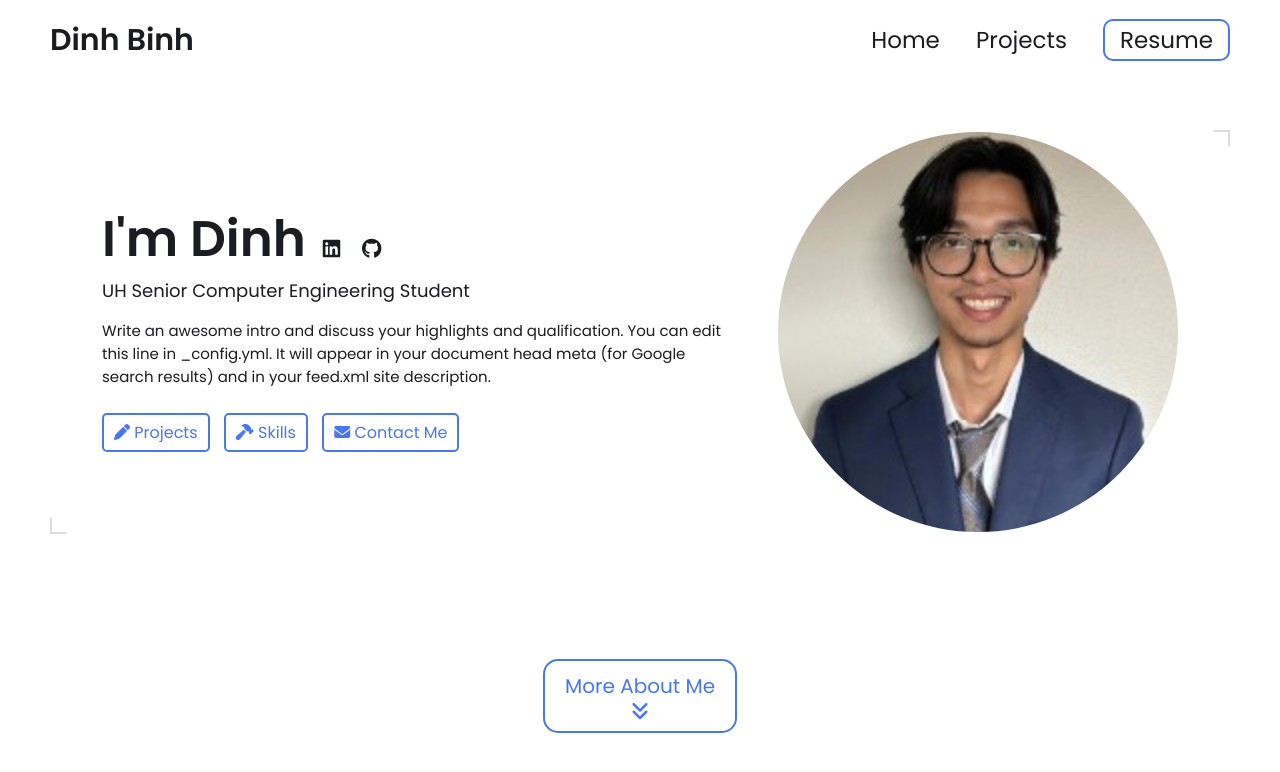
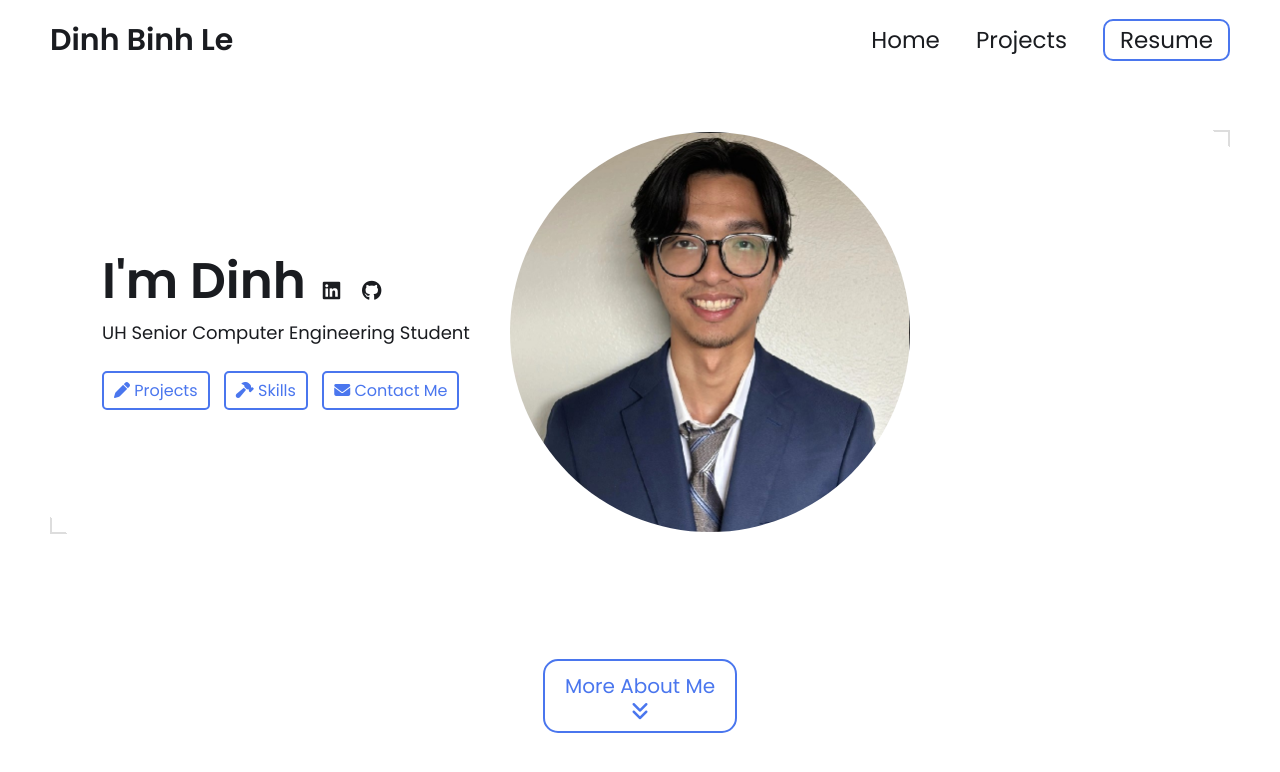
Before and after one commit to bindle03/bindle03.github.io, a Jekyll site: the page built from index.html, in a window 1280 px wide and 900 px high. Shown: the top 772 px of the window. Built offline with Jekyll 4.4.1, drawn with Linux system fonts in a browser that asks for light colours.

Commit message:
change photo

```diff
--- a/_config.yml
+++ b/_config.yml
@@ -7,17 +7,15 @@
 
 # Main Page Setup
 
-title: John Doe's Portfolio # This is what shows up in the tab of the browser
+title: Dinh Binh Le's Portfolio # This is what shows up in the tab of the browser
 
 
 
 # Hero Section
-name: Dinh Binh
+name: Dinh Binh Le
 headline: UH Senior Computer Engineering Student
 description: >- # dont remove this line. this will ignore all new lines until the next section
-  Write an awesome intro and discuss your highlights and qualification. You can edit this
-  line in _config.yml. It will appear in your document head meta (for
-  Google search results) and in your feed.xml site description.
+
 
 # Place your profile image in /assets/images/profile-image/folder and edit the file name
 profile_image: ./assets/images/profile-image/avatar.jpeg
```
Also changed, not shown: assets/images/profile-image/avatar.jpeg.
